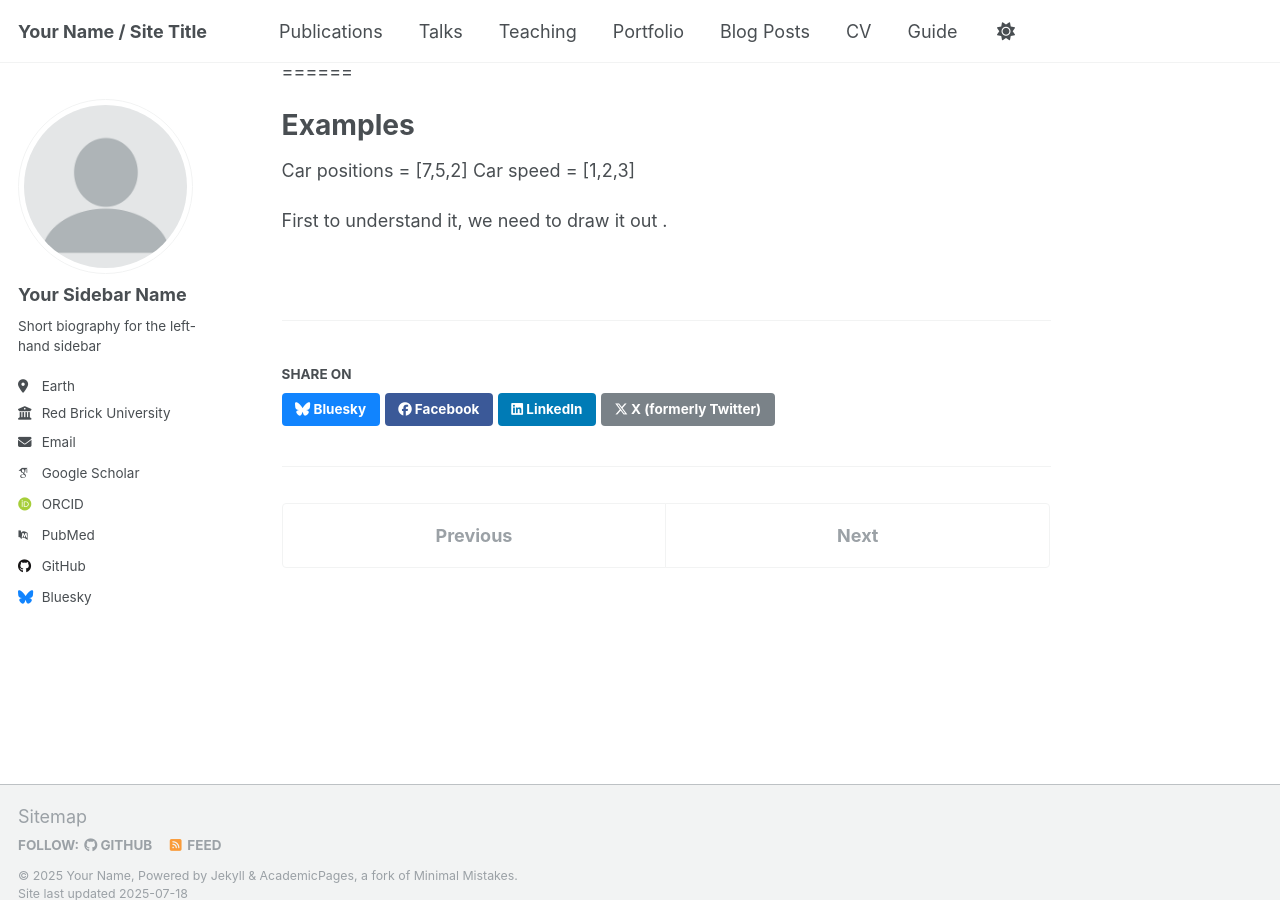
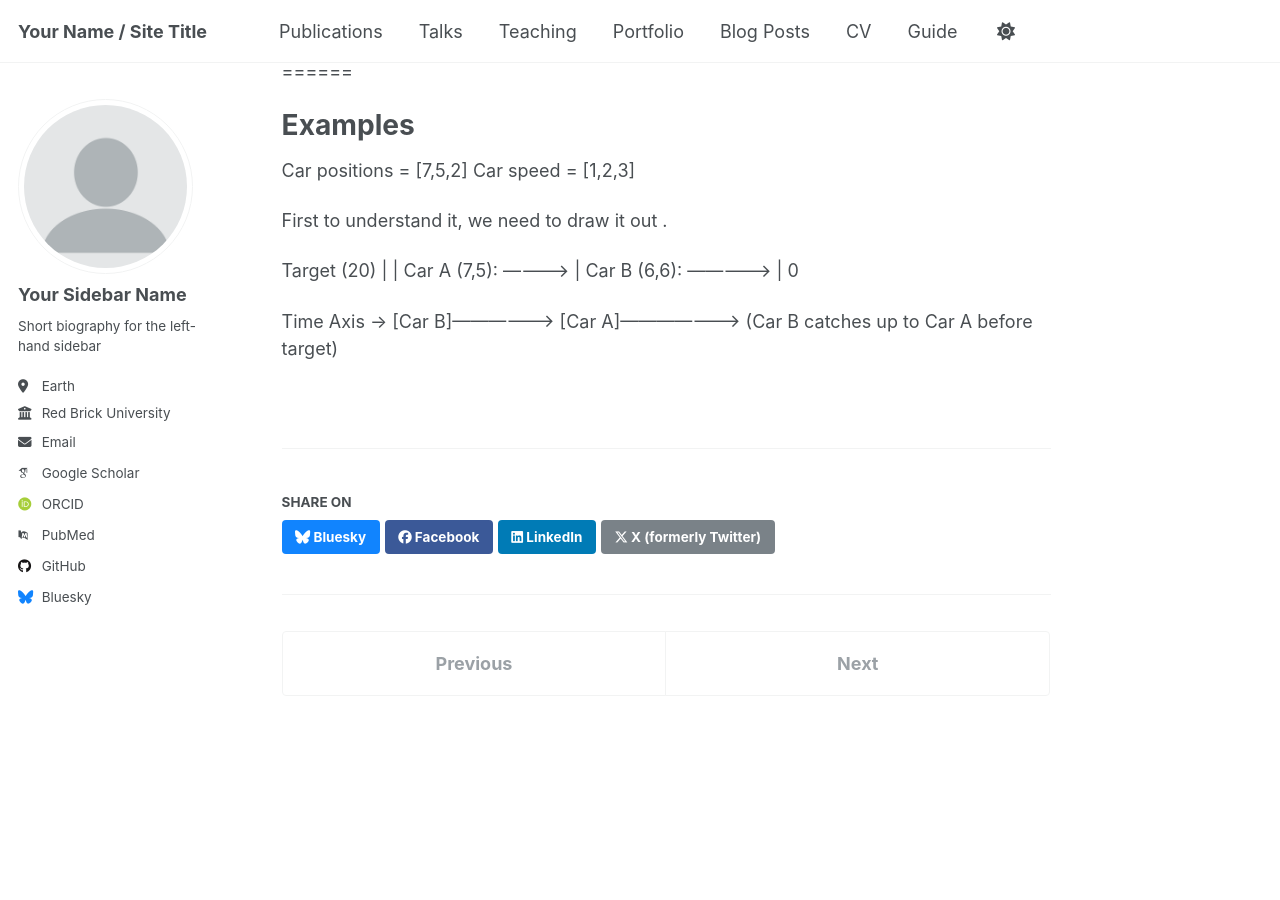
Before and after one commit to RohitK09/rohitk09.github.io, a Jekyll site: the page built from _teaching/carfleet.md, in a window 1280 px wide and 900 px high, scrolled down 777 px. Built offline with Jekyll 4.4.1, drawn with Linux system fonts in a browser that asks for light colours; some web fonts are replaced; a script that is not in the unit is left out.

Commit message:
Add some initial steps

```diff
--- a/_teaching/carfleet.md
+++ b/_teaching/carfleet.md
@@ -30,3 +30,15 @@ Car positions = [7,5,2]
 Car speed = [1,2,3]
 
 First to understand it, we need to draw it out .
+
+Target (20)
+|
+|   Car A (7,5):  ----------->
+|   Car B (6,6):  -------------->
+|
+0
+
+Time Axis →
+[Car B]------------------>
+   [Car A]------------------->
+      (Car B catches up to Car A before target)
```
